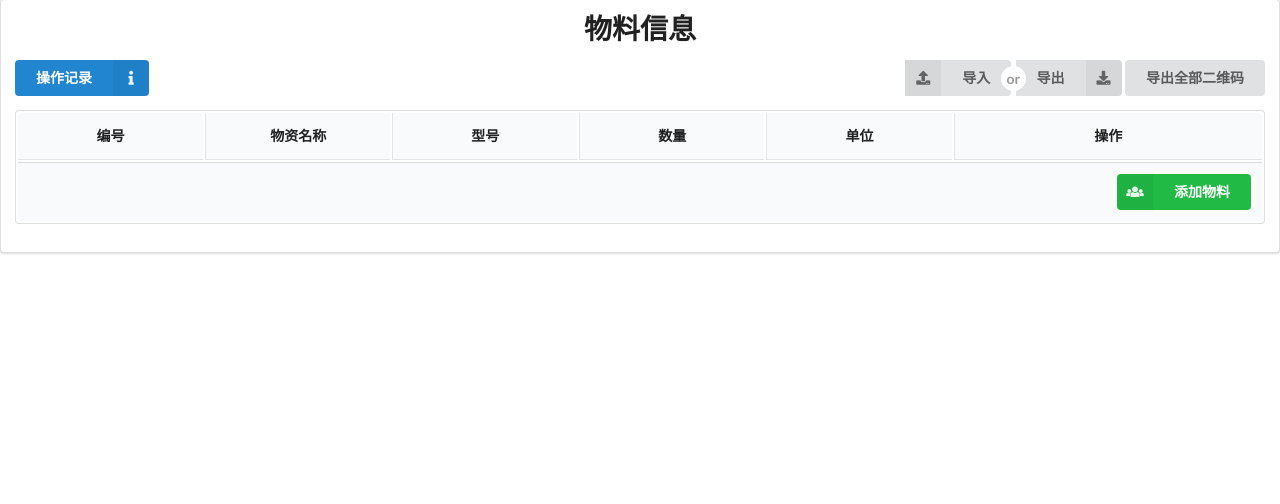
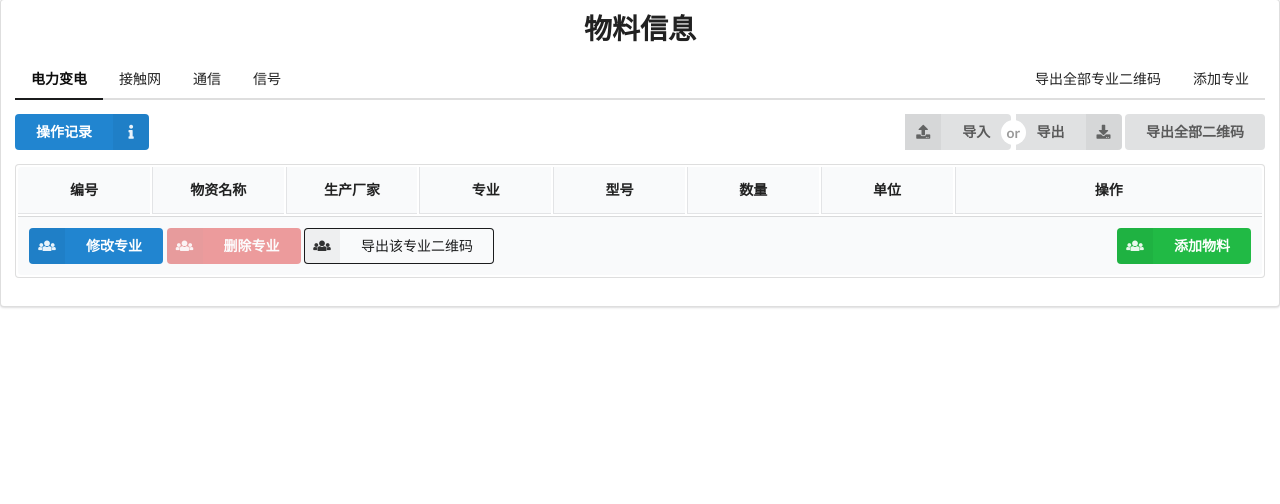
Before and after one commit to NeuSovo/Subway, a Django app: page /material/list in a window 1280 px wide. Shown: the part 93-597 px from the top of the page. Run offline with Django 3.2, Linux system fonts and the light colour scheme; data that the repository does not hold is empty; some libraries are stand-ins or nearby versions.

Commit message:
物料变动

```diff
--- a/templates/material/material.html
+++ b/templates/material/material.html
@@ -4,6 +4,20 @@
     <section>
         <div class="ui segment">
             <h1 class="ui header aligned center">物料信息</h1>
+        <div class="ui secondary pointing menu">
+                <a class="item active "
+                   href="">电力变电</a>
+                <a class="item"
+                   href="">接触网</a>
+                <a class="item"
+                   href="">通信</a>
+                <a class="item"
+                   href="">信号</a>
+                <div class="right menu">
+                    <a href="" class="item">导出全部专业二维码</a>
+                    <a href="" class="item">添加专业</a>
+                </div>
+            </div>
             <a href="{% url 'material:stock_record' %}">
                 <button class="ui right labeled icon button primary"><i class="right info icon"></i> 操作记录</button>
             </a>
@@ -28,6 +42,8 @@
                 <tr class="center aligned">
                     <th>编号</th>
                     <th>物资名称</th>
+                    <th>生产厂家</th>
+                    <th>专业</th>
                     <th>型号</th>
                     <th>数量</th>
                     <th>单位</th>
@@ -39,6 +55,8 @@
                     <tr class="center aligned">
                         <td>{{ material.id }}</td>
                         <td>{{ material.name }}</td>
+                        <td>生产厂家</td>
+                        <td>电力变电</td>
                         <td>{{ material.type_id }}</td>
                         <td>{{ material.num }}</td>
                         <td>{{ material.unit }}</td>
@@ -69,11 +87,18 @@
                 </tbody>
                 <tfoot>
                 <tr>
-                    <th colspan="6">
+                    <th colspan="8">
                         <button class="ui labeled icon button positive right floated add_material"><i
                                 class="users icon"></i>
                             添加物料
                         </button>
+                        <button class="ui labeled icon button blue left floated update"><i class="users icon"></i><span>  修改专业</span>
+                        </button>
+                        <button class="ui labeled icon button negative left floated delete disabled"><i
+                                class="users icon"></i><span> 删除专业</span>
+                        </button>
+                        <button class="ui labeled icon button black basic left floated append"><i
+                                class="users icon"></i><span>导出该专业二维码</span></button>
                         {% include '_page.html' %}
                     </th>
                 </tr>
@@ -112,8 +137,7 @@
                     <div class="actions" style="margin: 10px">
                         <div class="ui black deny button">取消</div>
                         <button type="button" class="ui btn positive right labeled icon button" onclick="inout_stock()">
-                            提交<i
-                                class="checkmark icon"></i>
+                            提交<i class="checkmark icon"></i>
                         </button>
                     </div>
                 </form>
```
Also changed, not shown: templates/material/material_record.html (+18 -6 lines).
